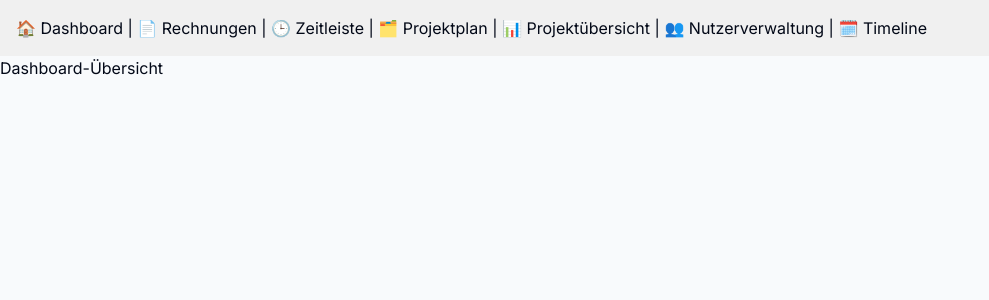
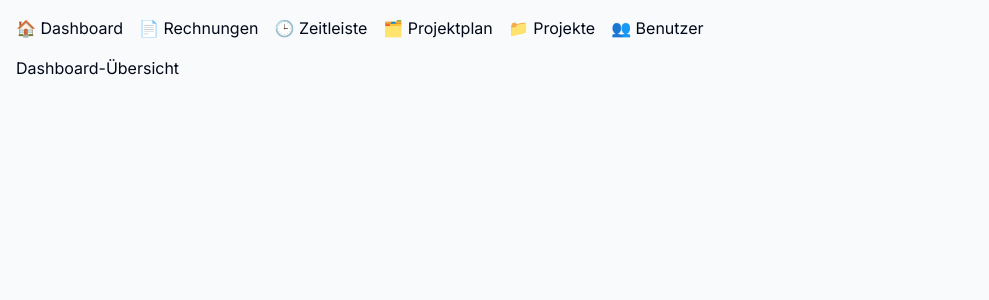
Before and after one commit to styliamo/doesinger-app, a React (Vite) app: page / in a window 1280 px wide. Shown: the top 300 px of the page, without its empty margins (0-989 px from the left). Built offline with nearby package versions, Linux system fonts and the light colour scheme.

Commit message:
feat: add navigation to project overview

```diff
--- a/src/App.tsx
+++ b/src/App.tsx
@@ -5,21 +5,19 @@ import Timetable from "@/pages/Timetable";
 import ProjectPlan from "@/pages/ProjectPlan";
 import UserManagement from "@/pages/UserManagement";
 import ProjectOverview from "@/pages/ProjectOverview";
-import ProjectTimeline from "@/pages/ProjectTimeline";
 
 export default function App() {
   return (
     <Router>
-      <nav style={{ padding: "1rem", background: "#f0f0f0" }}>
-        <Link to="/">🏠 Dashboard</Link> |{" "}
-        <Link to="/invoices">📄 Rechnungen</Link> |{" "}
-        <Link to="/timetable">🕒 Zeitleiste</Link> |{" "}
-        <Link to="/plan">🗂️ Projektplan</Link> |{" "}
-        <Link to="/overview">📊 Projektübersicht</Link> |{" "}
-        <Link to="/users">👥 Nutzerverwaltung</Link> |{" "}
-        <Link to="/timeline">🗓️ Timeline</Link>
+      <div className="p-4">
+        <nav className="flex space-x-4 mb-4">
+          <Link to="/">🏠 Dashboard</Link>
+          <Link to="/invoices">📄 Rechnungen</Link>
+          <Link to="/timetable">🕒 Zeitleiste</Link>
+          <Link to="/plan">🗂️ Projektplan</Link>
+          <Link to="/overview">📁 Projekte</Link>
+          <Link to="/users">👥 Benutzer</Link>
         </nav>
-
         <Routes>
           <Route path="/" element={<Dashboard />} />
           <Route path="/invoices" element={<InvoicesPage />} />
@@ -27,8 +25,8 @@ export default function App() {
           <Route path="/plan" element={<ProjectPlan />} />
           <Route path="/overview" element={<ProjectOverview />} />
           <Route path="/users" element={<UserManagement />} />
-        <Route path="/timeline" element={<ProjectTimeline />} />
         </Routes>
+      </div>
     </Router>
   );
 }
```
Lines whose indentation alone changed are shown as unchanged.
